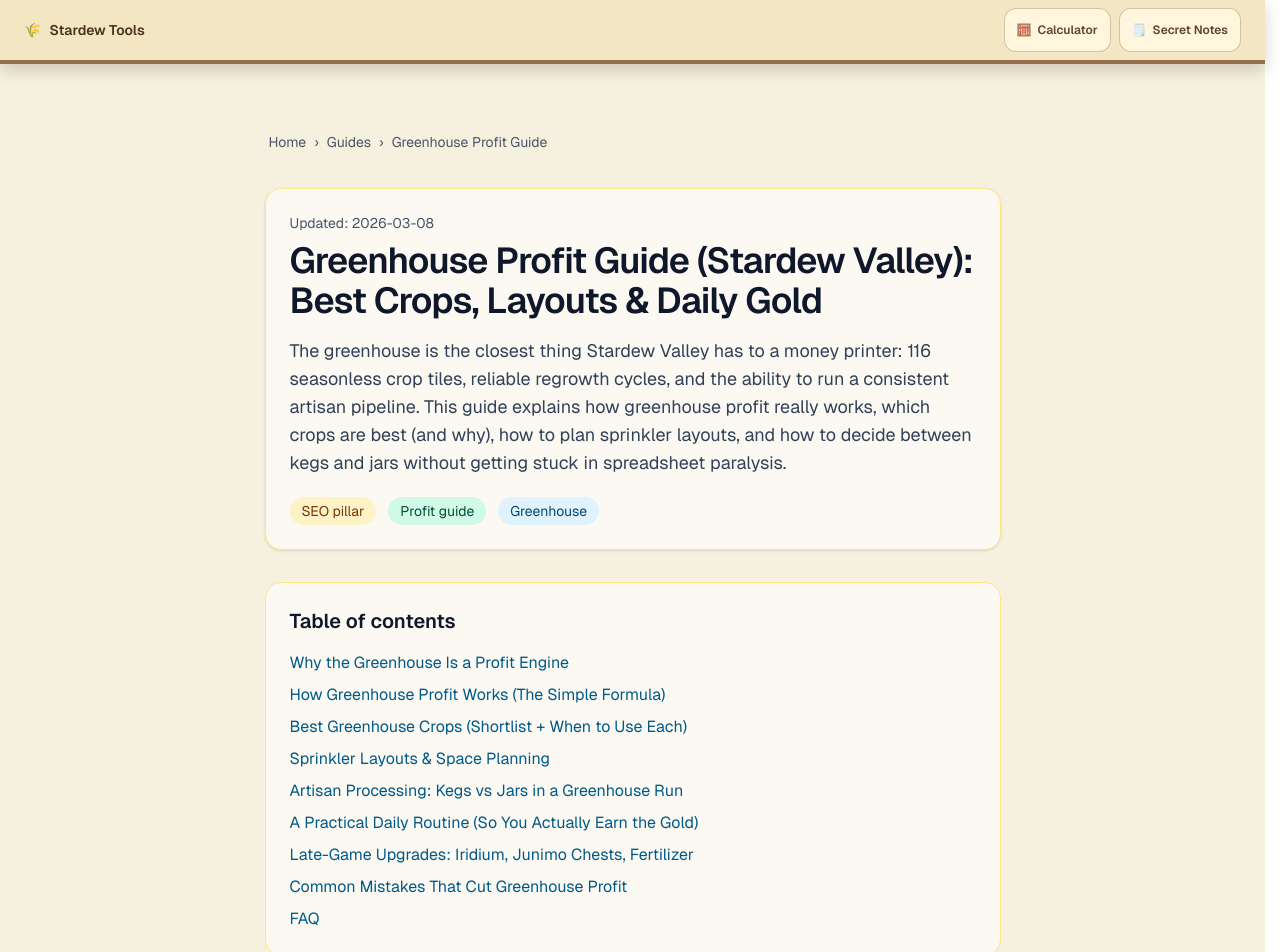
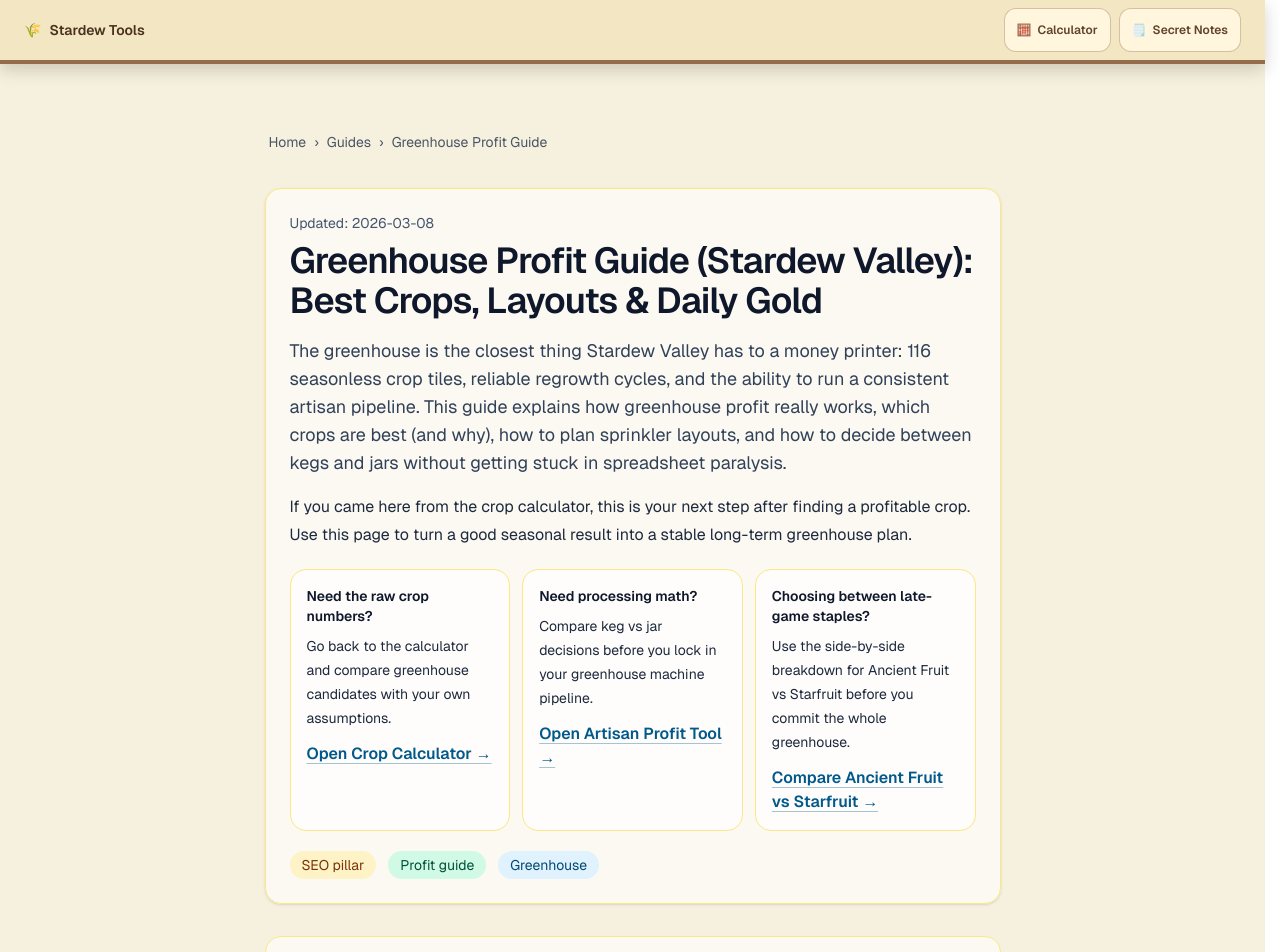
Before and after one commit to yuzhoudabaozhayujiamigou-cloud/stardew-tools, a Next.js app in the folder stardew-tools/: page /guides/greenhouse-profit-guide in a window 1280 px wide. Shown: the top 952 px of the page. Built offline with nearby package versions, Linux system fonts and the light colour scheme.

Commit message:
feat(seo): strengthen greenhouse guide as calculator follow-up page

```diff
--- a/stardew-tools/src/app/guides/greenhouse-profit-guide/page.tsx
+++ b/stardew-tools/src/app/guides/greenhouse-profit-guide/page.tsx
@@ -101,6 +101,27 @@ export default function Page() {
             greenhouse profit really works, which crops are best (and why), how to plan sprinkler layouts, and how
             to decide between kegs and jars without getting stuck in spreadsheet paralysis.
           </p>
+          <p className="mt-4 leading-7 text-slate-800">
+            If you came here from the crop calculator, this is your next step after finding a profitable crop. Use this
+            page to turn a good seasonal result into a stable long-term greenhouse plan.
+          </p>
+          <div className="mt-5 grid gap-3 md:grid-cols-3">
+            <div className="rounded-2xl border border-amber-200 bg-white/70 p-4">
+              <p className="text-sm font-semibold text-slate-900">Need the raw crop numbers?</p>
+              <p className="mt-2 text-sm leading-6 text-slate-800">Go back to the calculator and compare greenhouse candidates with your own assumptions.</p>
+              <Link href="/calculator" className="mt-3 inline-flex items-center gap-2 font-semibold text-sky-800 underline decoration-sky-800/35 underline-offset-4 hover:text-sky-700">Open Crop Calculator →</Link>
+            </div>
+            <div className="rounded-2xl border border-amber-200 bg-white/70 p-4">
+              <p className="text-sm font-semibold text-slate-900">Need processing math?</p>
+              <p className="mt-2 text-sm leading-6 text-slate-800">Compare keg vs jar decisions before you lock in your greenhouse machine pipeline.</p>
+              <Link href="/tools/artisan-profit" className="mt-3 inline-flex items-center gap-2 font-semibold text-sky-800 underline decoration-sky-800/35 underline-offset-4 hover:text-sky-700">Open Artisan Profit Tool →</Link>
+            </div>
+            <div className="rounded-2xl border border-amber-200 bg-white/70 p-4">
+              <p className="text-sm font-semibold text-slate-900">Choosing between late-game staples?</p>
+              <p className="mt-2 text-sm leading-6 text-slate-800">Use the side-by-side breakdown for Ancient Fruit vs Starfruit before you commit the whole greenhouse.</p>
+              <Link href="/guides/ancient-fruit-vs-starfruit" className="mt-3 inline-flex items-center gap-2 font-semibold text-sky-800 underline decoration-sky-800/35 underline-offset-4 hover:text-sky-700">Compare Ancient Fruit vs Starfruit →</Link>
+            </div>
+          </div>
           <div className="mt-5 flex flex-wrap gap-3 text-sm">
             <span className="rounded-full bg-amber-100 px-3 py-1 text-amber-900">SEO pillar</span>
             <span className="rounded-full bg-emerald-100 px-3 py-1 text-emerald-900">Profit guide</span>
@@ -161,7 +182,7 @@ export default function Page() {
             </p>
           </div>
           <p className="mt-4 leading-7 text-slate-800">
-            If you want precise numbers, use calculators instead of guessing. Start here:
+            If you want precise numbers, use calculators instead of guessing. Start here — especially if you are moving from a seasonal crop decision into a greenhouse decision:
           </p>
           <ul className="mt-4 list-disc space-y-2 pl-6">
             <li>
@@ -312,6 +333,14 @@ export default function Page() {
           <p className="mt-4 leading-7 text-slate-800">
             A good “real life” compromise is a split pipeline:
           </p>
+          <div className="mt-4 rounded-2xl border border-amber-200 bg-white/70 p-5">
+            <p className="text-sm font-semibold text-slate-900">Want the exact machine-side answer instead of rules of thumb?</p>
+            <p className="mt-2 text-sm leading-6 text-slate-800">Run your greenhouse candidates through the artisan profit tool, then use the keg vs jar comparison if you need a simpler machine decision.</p>
+            <div className="mt-3 flex flex-col gap-2 sm:flex-row sm:flex-wrap">
+              <Link href="/tools/artisan-profit" className="inline-flex items-center gap-2 font-semibold text-sky-800 underline decoration-sky-800/35 underline-offset-4 hover:text-sky-700">Open Artisan Profit Tool →</Link>
+              <Link href="/tools/keg-vs-preserves-jar" className="inline-flex items-center gap-2 font-semibold text-sky-800 underline decoration-sky-800/35 underline-offset-4 hover:text-sky-700">Compare Keg vs Preserves Jar →</Link>
+            </div>
+          </div>
           <ul className="mt-4 list-disc space-y-2 pl-6 text-slate-800">
             <li>
               Put your <strong>top-tier fruit</strong> (Ancient Fruit / Starfruit) into <strong>kegs</strong>.
```
